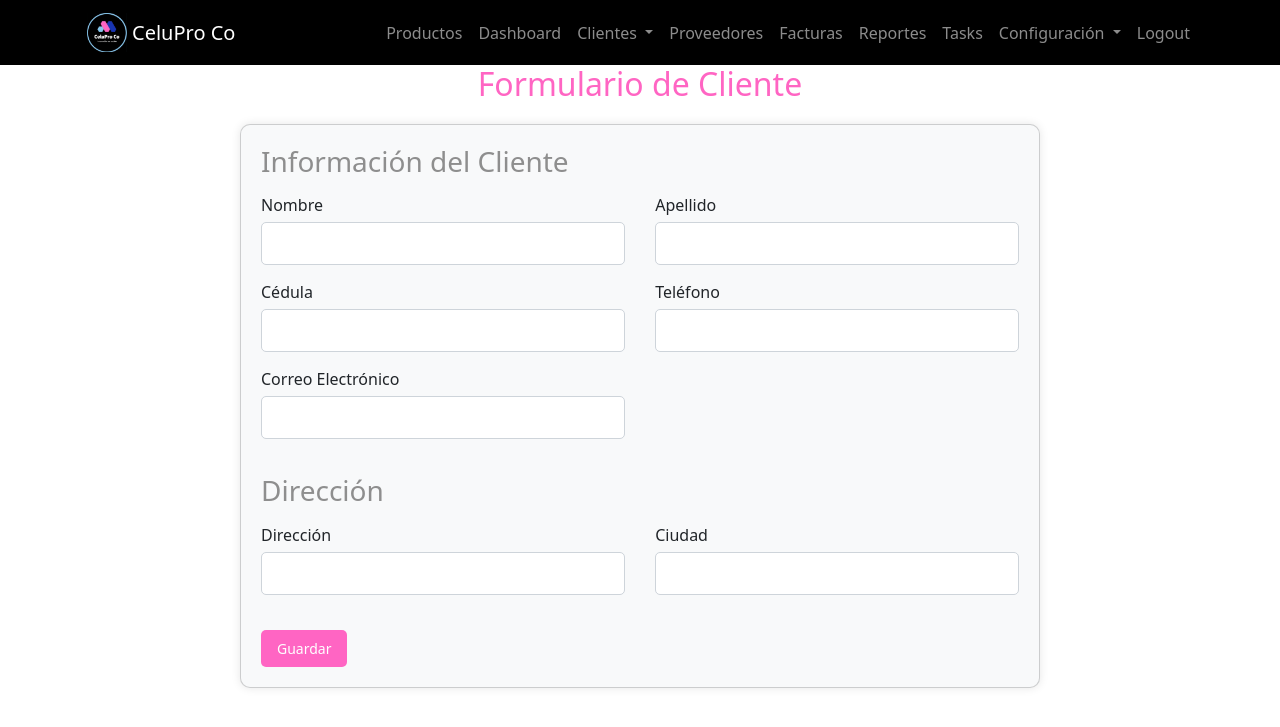
After one commit to BLACKWATCHII/VisualPos, a Django app: page /createCustomer/ in a window 1280 px wide. The commit adds this page. Shown: the top 727 px of the page. Run offline with Django 4.2, Linux system fonts and the light colour scheme; the visitor is signed in with stand-in values (Sample User, id 1).

Commit message:
view the customer

```diff
--- /dev/null
+++ b/customer/forms.py
@@ -0,0 +1,16 @@
+from django import forms
+from .models import Cliente
+
+class ClienteForm(forms.ModelForm):
+    class Meta:
+        model = Cliente
+        fields = ['name', 'lastname', 'address', 'city', 'cedula', 'phone', 'email']
+        widgets = {
+            'name': forms.TextInput(attrs={'class': 'form-control'}),
+            'lastname': forms.TextInput(attrs={'class': 'form-control'}),
+            'address': forms.TextInput(attrs={'class': 'form-control'}),
+            'city': forms.TextInput(attrs={'class': 'form-control'}),
+            'cedula': forms.TextInput(attrs={'class': 'form-control'}),
+            'phone': forms.TextInput(attrs={'class': 'form-control'}),
+            'email': forms.EmailInput(attrs={'class': 'form-control'}),
+        }
--- /dev/null
+++ b/user/templates/Customer/createCustomer.html
@@ -0,0 +1,121 @@
+{% extends 'base.html' %}
+
+{% block content %}
+<h2 class="title">Formulario de Cliente</h2>
+
+<div class="card">
+    <form method="post" action="">
+        {% csrf_token %}
+
+        <div class="section">
+            <h3>Información del Cliente</h3>
+            <div class="form-row">
+                <div class="form-group col-md-6">
+                    <label for="id_name">Nombre</label>
+                    {{ form.name }}
+                </div>
+                <div class="form-group col-md-6">
+                    <label for="id_lastname">Apellido</label>
+                    {{ form.lastname }}
+                </div>
+            </div>
+            <div class="form-row">
+                <div class="form-group col-md-6">
+                    <label for="id_cedula">Cédula</label>
+                    {{ form.cedula }}
+                </div>
+                <div class="form-group col-md-6">
+                    <label for="id_phone">Teléfono</label>
+                    {{ form.phone }}
+                </div>
+            </div>
+            <div class="form-row">
+                <div class="form-group col-md-6">
+                    <label for="id_email">Correo Electrónico</label>
+                    {{ form.email }}
+                </div>
+            </div>
+        </div>
+
+        <div class="section">
+            <h3>Dirección</h3>
+            <div class="form-row">
+                <div class="form-group col-md-6">
+                    <label for="id_address">Dirección</label>
+                    {{ form.address }}
+                </div>
+                <div class="form-group col-md-6">
+                    <label for="id_city">Ciudad</label>
+                    {{ form.city }}
+                </div>
+            </div>
+        </div>
+        <button type="submit" class="btn btn-primary">Guardar</button>
+    </form>
+</div>
+
+<style>
+    .title {
+        color: #FF65C3;
+        text-align: center;
+        margin-bottom: 20px;
+    }
+
+    .card {
+        background-color: #f8f9fa;
+        padding: 20px;
+        border-radius: 10px;
+        box-shadow: 0 0 10px rgba(0,0,0,0.1);
+        max-width: 800px;  /* Ancho máximo del formulario */
+        margin: 0 auto;  /* Centramos el formulario */
+    }
+
+    .section {
+        margin-bottom: 20px;
+    }
+
+    .section h3 {
+        color: #8E8E8E;
+        margin-bottom: 15px;
+    }
+
+    .form-row {
+        display: flex;
+        flex-wrap: wrap;
+        justify-content: space-between;
+    }
+
+    .form-group {
+        flex: 0 0 48%;
+        margin-bottom: 15px;
+    }
+
+    .form-control {
+        width: 100%;
+        padding: 10px;
+        margin-top: 5px;
+        border-radius: 5px;
+        border: 1px solid #ced4da;
+        font-size: 14px;  /* Tamaño de fuente más pequeño */
+    }
+
+    .btn {
+        padding: 8px 16px;  /* Tamaño de botón más pequeño */
+        border-radius: 5px;
+        margin-right: 10px;
+        font-size: 14px;  /* Tamaño de fuente más pequeño */
+    }
+
+    .btn-primary {
+        background-color: #FF65C3;
+        border: none;
+        color: white;
+    }
+
+    .btn-secondary {
+        background-color: #8E8E8E;
+        border: none;
+        color: white;
+    }
+</style>
+{% endblock %}
--- a/user/templates/_navbar.html
+++ b/user/templates/_navbar.html
@@ -35,8 +35,15 @@
         <li class="nav-item">
           <a href="" class="nav-link">Dashboard</a>
         </li>
-        <li class="nav-item">
-          <a href="" class="nav-link">Clientes</a>
+        <li class="nav-item dropdown">
+          <a class="nav-link dropdown-toggle" href="#" id="clientesDropdown" role="button" data-bs-toggle="dropdown" aria-expanded="false">
+            Clientes
+          </a>
+          <ul class="dropdown-menu" aria-labelledby="clientesDropdown">
+            <li><a class="dropdown-item" href="">Ver Clientes</a></li>
+            <li><a class="dropdown-item" href="{% url 'createCustomer' %}">Crear Cliente</a></li>
+            <li><a class="dropdown-item" href="">Actualizar Cliente</a></li>
+          </ul>
         </li>
         <li class="nav-item">
           <a href="" class="nav-link">Proveedores</a>
--- a/user/views.py
+++ b/user/views.py
@@ -5,6 +5,8 @@ from django.db import IntegrityError
 from django.utils import timezone
 from django.contrib.auth.decorators import login_required
 from .form import CustomUserCreationForm, CustomAuthenticationForm
+from customer.models import Cliente
+from customer.forms import ClienteForm
 
 def signup(request):
     if request.method == 'GET':
@@ -27,6 +29,11 @@ def signup(request):
 def tasks(request):
     # tasks = Task.objects.filter(user=request.user, datecompleted__isnull=True)
     return render(request, 'tasks.html')
+
+@login_required
+def customer(request):
+    if request.method == 'GET':
+        return render(request, 'Customer/createCustomer.html', {"form": ClienteForm()})
 
 def home(request):
     return render(request, 'home.html')
--- a/visualpos/settings.py
+++ b/visualpos/settings.py
@@ -38,6 +38,7 @@ INSTALLED_APPS = [
     'django.contrib.messages',
     'django.contrib.staticfiles',
     'user',
+    'customer',
 ]
 
 MIDDLEWARE = [
--- a/visualpos/urls.py
+++ b/visualpos/urls.py
@@ -19,6 +19,7 @@ from user import views
 
 urlpatterns = [
     path('', views.home, name='home'),
+    path('createCustomer/', views.customer, name='createCustomer'),
     path('admin/', admin.site.urls),
     path('signup/', views.signup, name='signup'),
     path('tasks/', views.tasks, name='tasks'),
```
Also changed, not shown: customer/migrations/0001_initial.py (added).
